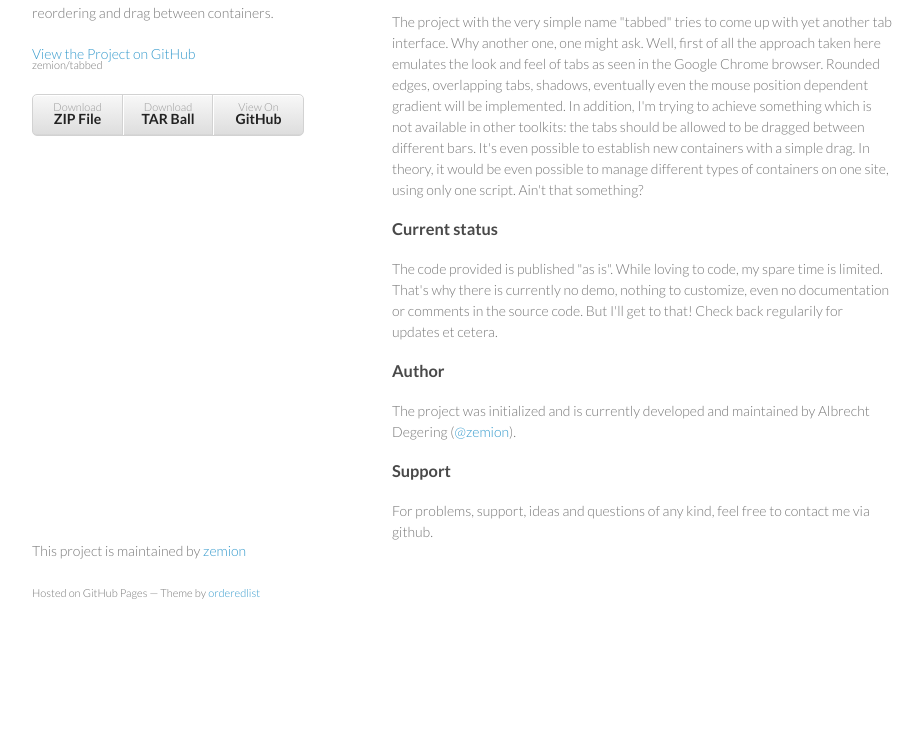
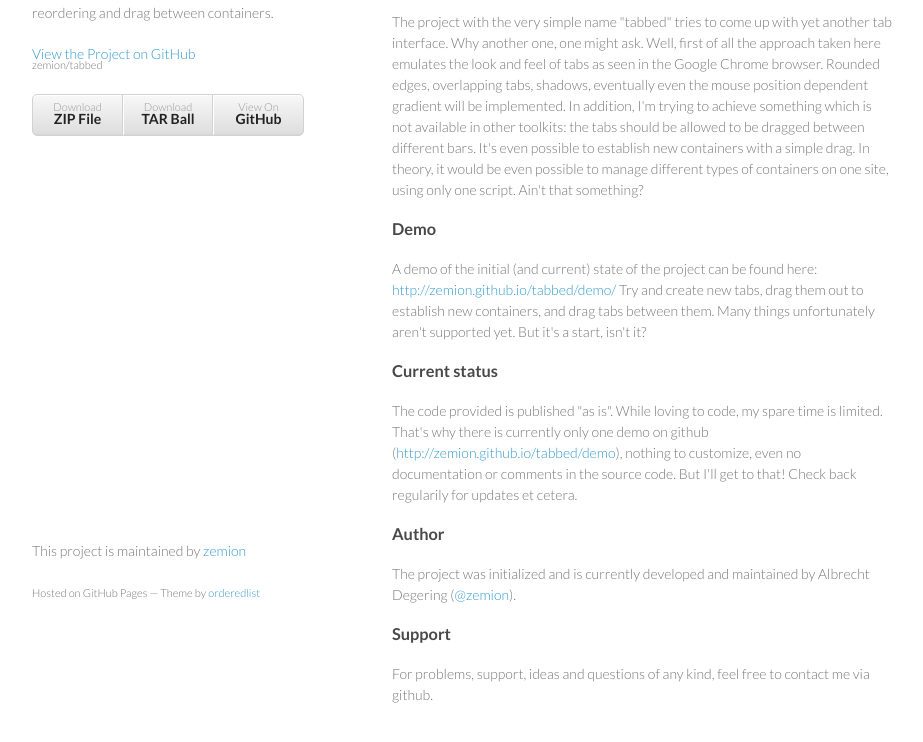
Before and after one commit to zemion/tabbed, a plain HTML site: page index.html in a window 1280 px wide. Shown: the part 128-870 px from the top of the page, without its empty margins (178-1101 px from the left). Before the commit the page ends 800 px from the top, so only its background shows below. Drawn offline with Linux system fonts and the light colour scheme.

Commit message:
Create gh-pages branch via GitHub

```diff
--- a/index.html
+++ b/index.html
@@ -39,9 +39,15 @@ Well, first of all the approach taken here emulates the look and feel of tabs as
 In addition, I'm trying to achieve something which is not available in other toolkits: the tabs should be allowed to be dragged between different bars. It's even possible to establish new containers with a simple drag. In theory, it would be even possible to manage different types of containers on one site, using only one script. Ain't that something?</p>
 
 <h3>
+<a name="demo" class="anchor" href="#demo"><span class="octicon octicon-link"></span></a>Demo</h3>
+
+<p>A demo of the initial (and current) state of the project can be found here: <a href="http://zemion.github.io/tabbed/demo/">http://zemion.github.io/tabbed/demo/</a>
+Try and create new tabs, drag them out to establish new containers, and drag tabs between them. Many things unfortunately aren't supported yet. But it's a start, isn't it?</p>
+
+<h3>
 <a name="current-status" class="anchor" href="#current-status"><span class="octicon octicon-link"></span></a>Current status</h3>
 
-<p>The code provided is published "as is". While loving to code, my spare time is limited. That's why there is currently no demo, nothing to customize, even no documentation or comments in the source code. But I'll get to that! Check back regularily for updates et cetera.</p>
+<p>The code provided is published "as is". While loving to code, my spare time is limited. That's why there is currently only one demo on github (<a href="http://zemion.github.io/tabbed/demo">http://zemion.github.io/tabbed/demo</a>), nothing to customize, even no documentation or comments in the source code. But I'll get to that! Check back regularily for updates et cetera.</p>
 
 <h3>
 <a name="author" class="anchor" href="#author"><span class="octicon octicon-link"></span></a>Author</h3>
```
Also changed, not shown: params.json (+1 -1 lines).
